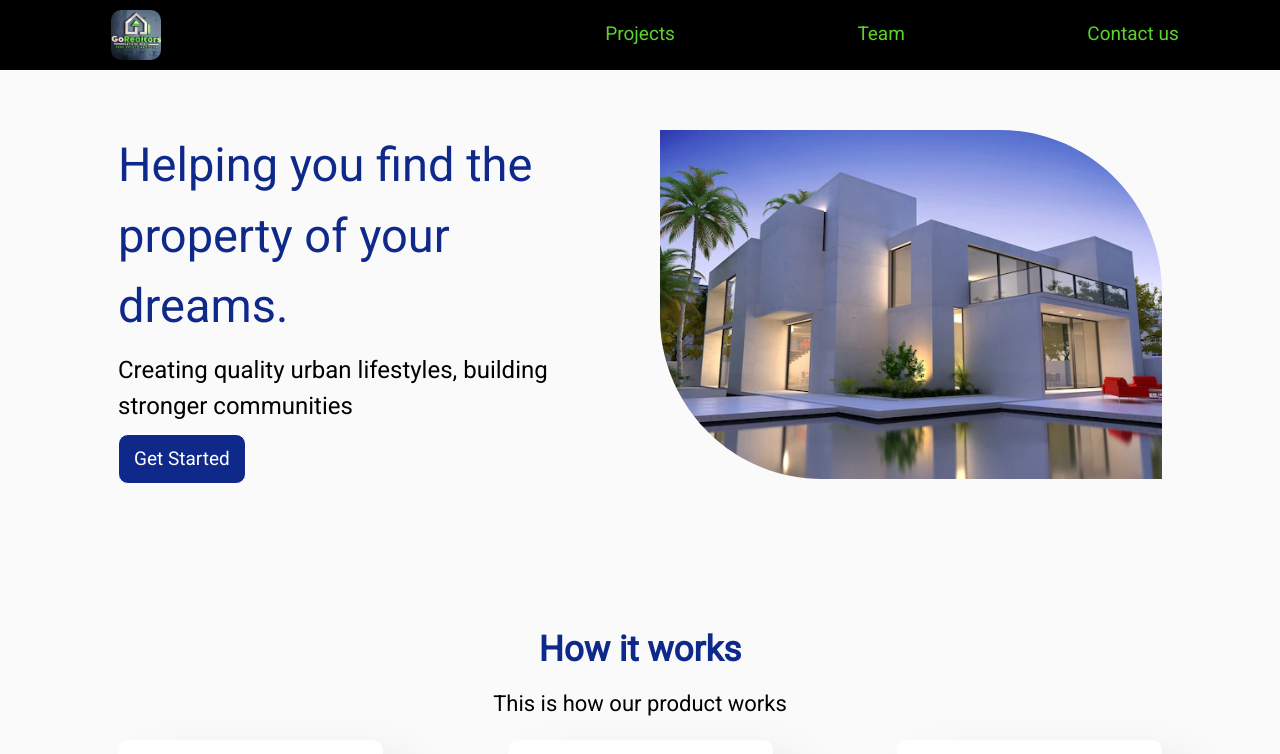
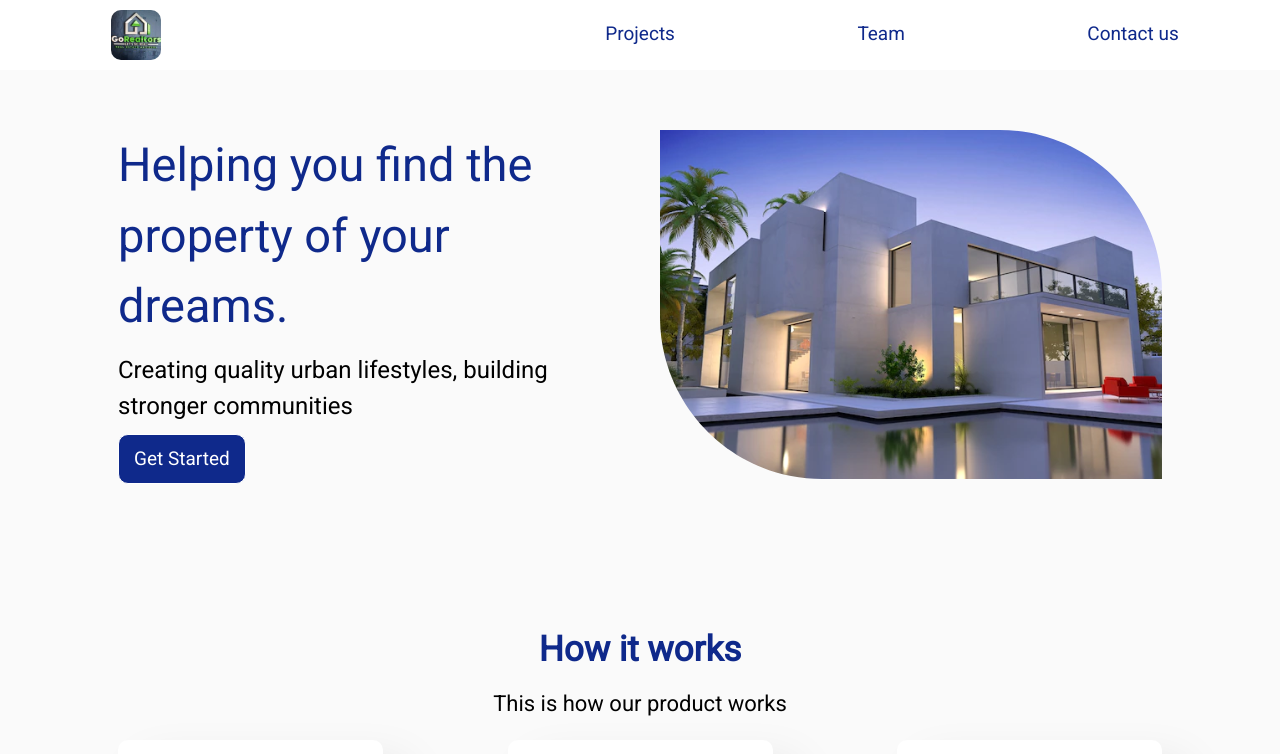
Before and after one commit to Pankaj-Phour/GoRealtors, an Angular app: page / in a window 1280 px wide. Shown: the top 754 px of the page. Built offline with nearby package versions, Linux system fonts and the light colour scheme; a web font is replaced by a local one; what tw-elements would draw is missing.

Commit message:
Navbar UI updated

```diff
--- a/src/app/navbar/navbar.component.scss
+++ b/src/app/navbar/navbar.component.scss
@@ -4,7 +4,8 @@
     display: flex;
     justify-content: space-between;
     align-items: center;
-    background-color: #000000;
+    // background-color: #000000;
+    background-color: #fff;
     padding: 10px;
 
 }
@@ -33,14 +34,15 @@
 }
 .link{
     // color: #ffffff;
-    color: #5cd32b;
+    // color: #5cd32b;
+    color: #0F298B;
     font-family: 'Roboto';
     font-size: 19px;
     font-weight: 500;
     border-bottom: 2px solid transparent;
 }
 .link:hover{
-    border-bottom: 2px solid #5cd32b;
+    border-bottom: 2px solid #0F298B;
     transform: translateY(-3px);
     cursor: pointer;
     transition: 0.5s ease-in-out;
@@ -68,7 +70,8 @@
         flex-direction: column;
         max-width: 100%;
         width: 50%;
-        background-color: #000;
+        // background-color: #000;
+        background-color: #fff;
         z-index: 10;
         row-gap: 20px;
         padding: 10px;
```
